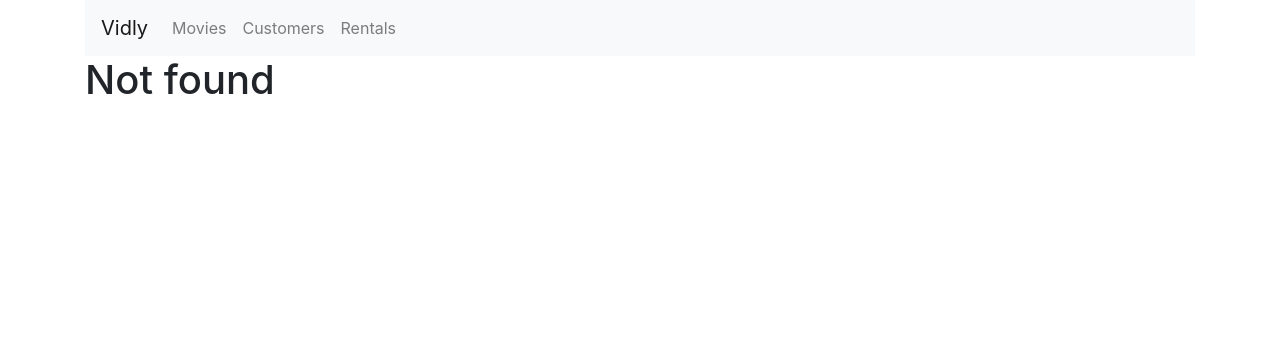
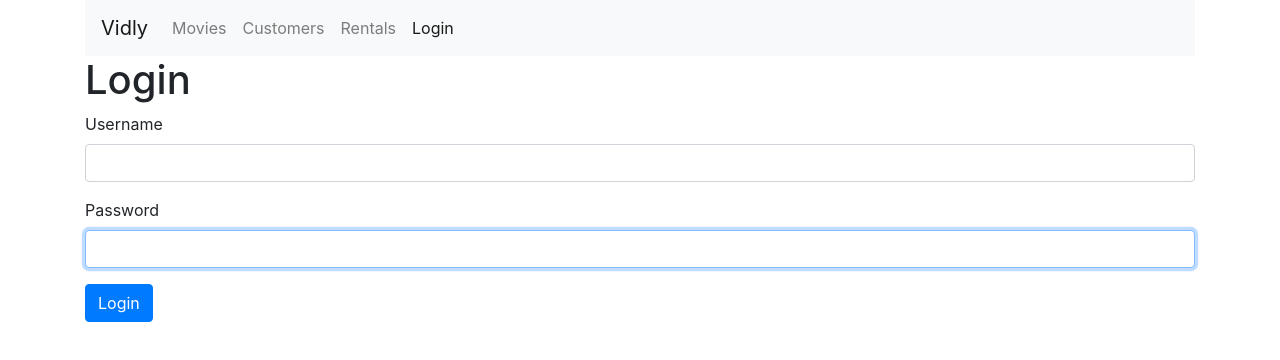
Before and after one commit to Dadagis/react-app, a React (Create React App) app: page /login in a window 1280 px wide. Before the commit this address led to /not-found. Shown: the top 360 px of the page. Built offline with nearby package versions, Linux system fonts and the light colour scheme.

Commit message:
routing and bacic validation

```diff
--- a/src/App.js
+++ b/src/App.js
@@ -1,11 +1,13 @@
 import React from "react";
-import "./App.css";
+import { Route, Switch, Redirect } from "react-router-dom";
 import Movies from "./components/movies";
+import Movie from "./components/movie";
 import Navbar from "./components/common/navbar";
-import { Route, Switch, Redirect } from "react-router-dom";
 import NotFound from "./components/common/notFound";
 import Customers from "./components/customers";
 import Rentals from "./components/rentals";
+import LoginForm from "./components/loginForm";
+import "./App.css";
 
 function App() {
   return (
@@ -13,6 +15,8 @@
       <main className="container">
         <Navbar />
         <Switch>
+          <Route path="/login" component={LoginForm} />
+          <Route path="/movies/:id" component={Movie} />
           <Route path="/movies" component={Movies} />
           <Route path="/customers" component={Customers} />
           <Route path="/rentals" component={Rentals} />
--- /dev/null
+++ b/src/components/common/input.jsx
@@ -0,0 +1,23 @@
+import React, { Component } from "react";
+
+export default class Input extends Component {
+  render() {
+    const { name, label, value, error, onChange } = this.props;
+
+    return (
+      <div className="form-group">
+        <label htmlFor={name}>{label}</label>
+        <input
+          value={value}
+          onChange={onChange}
+          autoFocus
+          id={name}
+          name={name}
+          type="text"
+          className="form-control"
+        />
+        {error && <div className="alert alert-danger">{error}</div>}
+      </div>
+    );
+  }
+}
--- a/src/components/common/navbar.jsx
+++ b/src/components/common/navbar.jsx
@@ -25,6 +25,11 @@
                 Rentals
               </NavLink>
             </li>
+            <li>
+              <NavLink className="nav-link" to="/login">
+                Login
+              </NavLink>
+            </li>
           </ul>
         </div>
       </nav>
--- /dev/null
+++ b/src/components/loginForm.jsx
@@ -0,0 +1,64 @@
+import React, { Component } from "react";
+import Input from "./common/input";
+
+export default class LoginForm extends Component {
+  state = {
+    account: { username: "", password: "" },
+    errors: {},
+  };
+
+  validate = () => {
+    const errors = {};
+
+    const { account } = this.state;
+    if (account.username.trim() === "") {
+      errors.username = "Username is required";
+    }
+    if (account.password.trim() === "") {
+      errors.password = "Password is required";
+    }
+
+    return Object.keys(errors).length === 0 ? null : errors;
+  };
+
+  handleSubmit = (e) => {
+    e.preventDefault();
+
+    const errors = this.validate();
+    // errors || {} to avoid "can't read property of null
+    this.setState({ errors: errors || {} });
+  };
+
+  handleChange = ({ currentTarget: input }) => {
+    const account = { ...this.state.account };
+    account[input.name] = input.value;
+    this.setState({ account });
+  };
+
+  render() {
+    const { account, errors } = this.state;
+
+    return (
+      <div>
+        <h1>Login</h1>
+        <form onSubmit={this.handleSubmit}>
+          <Input
+            name="username"
+            value={account.username}
+            label="Username"
+            onChange={this.handleChange}
+            error={errors.username}
+          />
+          <Input
+            name="password"
+            value={account.password}
+            label="Password"
+            onChange={this.handleChange}
+            error={errors.password}
+          />
+          <button className="btn btn-primary">Login</button>
+        </form>
+      </div>
+    );
+  }
+}
--- a/src/components/movie.jsx
+++ b/src/components/movie.jsx
@@ -2,9 +2,17 @@
 
 export default class Movie extends Component {
   render() {
+    const { match, history } = this.props;
+
     return (
       <div>
-        <h1>Movie </h1>
+        <h1>Movie {match.params.id}</h1>
+        <button
+          className="btn btn-primary"
+          onClick={() => history.push("/movies")}
+        >
+          Save
+        </button>
       </div>
     );
   }
--- a/src/components/moviesTable.jsx
+++ b/src/components/moviesTable.jsx
@@ -1,10 +1,17 @@
 import React, { Component } from "react";
 import Like from "./common/like";
 import Table from "./common/table";
+import { Link } from "react-router-dom";
 
 export default class MoviesTable extends Component {
   columns = [
-    { path: "title", label: "Title" },
+    {
+      path: "title",
+      label: "Title",
+      content: (movie) => (
+        <Link to={`/movies/${movie._id}`}>{movie.title}</Link>
+      ),
+    },
     { path: "genre.name", label: "Genre" },
     { path: "numberInStock", label: "Stock" },
     { path: "dailyRentalRate", label: "Rate" },
```
